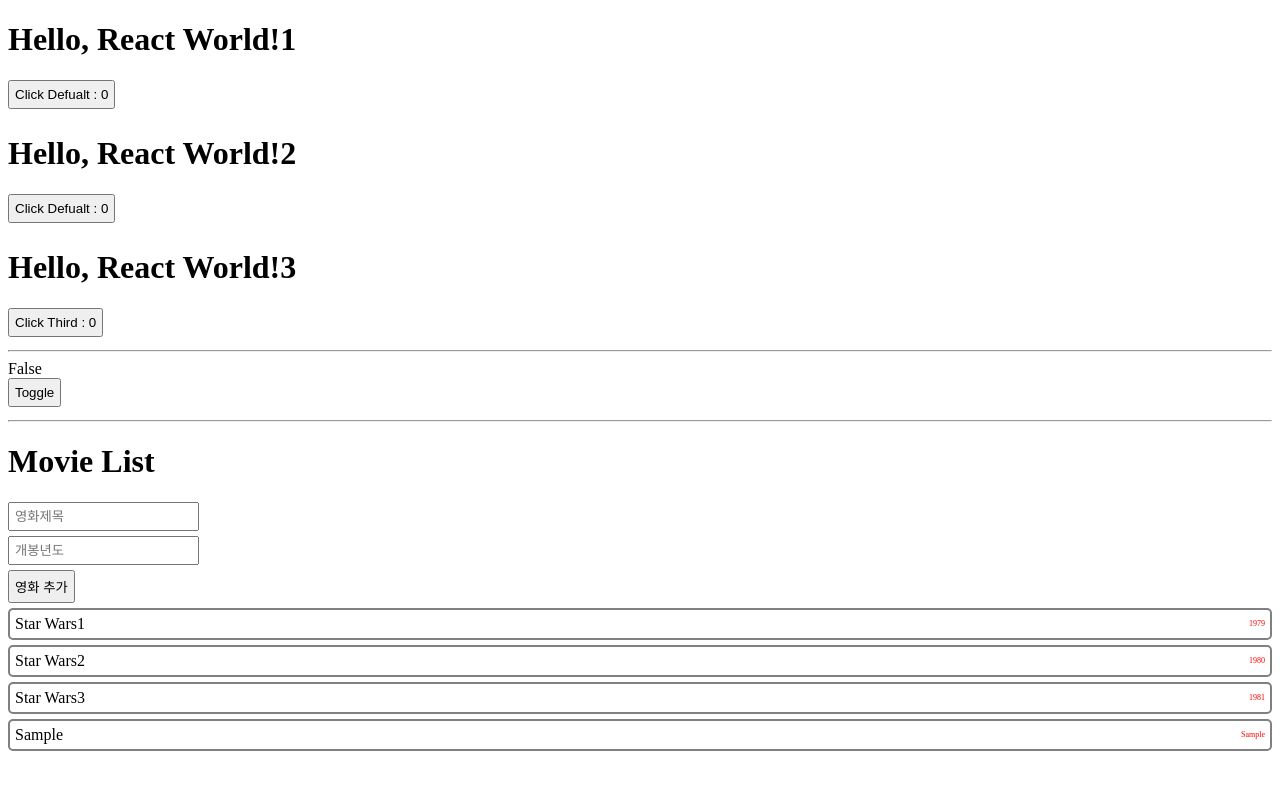
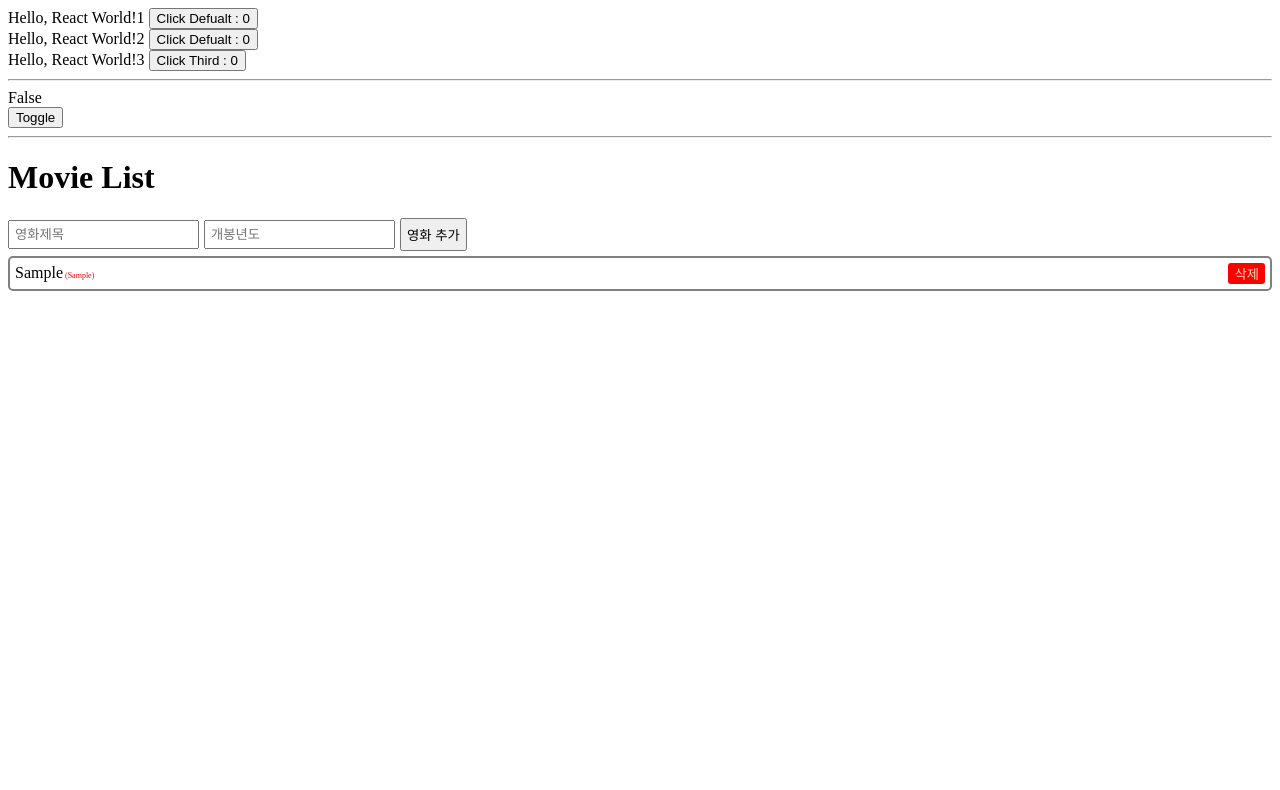
Before and after one commit to lsy3166/my-react, a React (Create React App) app: page / in a window 1280 px wide. Both pictures are taken after typing "Sample", "Sample" into the empty fields and a click on the button "영화 추가". Shown: the top 790 px of the page. Built offline with nearby package versions, Linux system fonts and the light colour scheme.

Commit message:
delete movie

```diff
--- a/src/App.css
+++ b/src/App.css
@@ -16,3 +16,15 @@
   color: red;
   font-size: 0.5rem;
 }
+
+.alert {
+  background-color: red;
+  border: 0;
+  color: wheat;
+  border-radius: 3px;
+}
+
+.alignItemCenter {
+  display: flex;
+  align-items: center;
+}
--- a/src/App.js
+++ b/src/App.js
@@ -5,11 +5,7 @@ import "./App.css";
 
 function App() {
   const title = "React World!";
-  const movies = [
-    { title: "Star Wars1", year: "1979" },
-    { title: "Star Wars2", year: "1980" },
-    { title: "Star Wars3", year: "1981" },
-  ];
+  const movies = [];
   return (
     <div className="App">
       {/* {Component} */}
--- a/src/components/Condition.js
+++ b/src/components/Condition.js
@@ -6,8 +6,9 @@ function Condition() {
   };
 
   useEffect(() => {
-    console.log(condition);
+    console.log(`condition useEffect : ${condition}`);
   }, [condition]);
+
   let conditionText = condition ? "True" : "False";
 
   return (
--- a/src/components/Count.js
+++ b/src/components/Count.js
@@ -9,7 +9,7 @@ function Count(props) {
 
   return (
     <div>
-      <h1>Hello, {props.name}</h1>
+      <span>Hello, {props.name} </span>
       <button onClick={onClick}>
         {clickName} : {count}
       </button>
--- a/src/components/Movie.js
+++ b/src/components/Movie.js
@@ -4,18 +4,40 @@ import MovieForm from "./MovieForm";
 function Movie(props) {
   const [movies, setMovies] = useState(props.movies);
 
-  const renderMovie = movies.map((movie) => {
-    return (
-      <div className="movie" key={movie.title}>
-        <div className="movie-title">{movie.title}</div>
-        <div className="movie-year">{movie.year}</div>
-      </div>
-    );
-  });
+  const deleteMovie = (movieId) => {
+    // const index = movies.findIndex((fmovie) => fmovie.id === movieId);
+    // let deletedMovies = movies.splice(index, 1);
+
+    const deletedMovies = movies.filter((fmovie) => fmovie.id !== movieId);
+    setMovies(deletedMovies);
+  };
+
+  const renderMovie = movies.length
+    ? movies.map((movie) => {
+        return (
+          <div className="movie" key={movie.id}>
+            <div className="movie-title">
+              {movie.title}
+              <span className="movie-year"> ({movie.year})</span>
+            </div>
+            <div>
+              <button
+                className="alert"
+                // 함수에 인자 전달하기
+                onClick={deleteMovie.bind(null, movie.id)}
+              >
+                삭제
+              </button>
+            </div>
+          </div>
+        );
+      })
+    : "추가된 영화가 없습니다.";
 
   const addMovie = (movie) => {
     setMovies([...movies, movie]);
   };
+
   return (
     <div>
       <h1>Movie List</h1>
--- a/src/components/MovieForm.js
+++ b/src/components/MovieForm.js
@@ -6,12 +6,13 @@ function MovieForm({ addMovie }) {
 
   const onSubmit = (event) => {
     event.preventDefault();
-    addMovie({ title: movieTitle, year: movieYear });
+    addMovie({ id: Date.now(), title: movieTitle, year: movieYear });
     setMovieTitle("");
     setMovieYear("");
   };
   return (
     <form onSubmit={onSubmit}>
+      <div className="alignItemCenter">
         <input
           type="text"
           placeholder="영화제목"
@@ -25,8 +26,10 @@ function MovieForm({ addMovie }) {
           value={movieYear}
           onChange={(e) => setMovieYear(e.target.value)}
         ></input>
-      <br></br>
-      <button type="submit">영화 추가</button>
+        <button className="button" type="submit">
+          영화 추가
+        </button>
+      </div>
     </form>
   );
 }
--- a/src/index.css
+++ b/src/index.css
@@ -1,5 +1,6 @@
-button,
+.button,
 input {
   padding: 5px;
   margin-bottom: 5px;
+  margin-right: 5px;
 }
```
Lines whose indentation alone changed are shown as unchanged.
